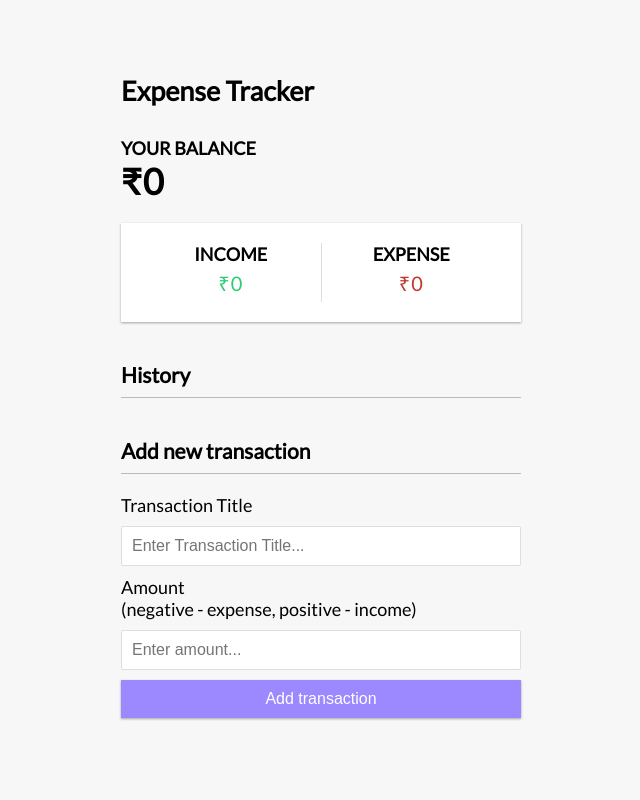
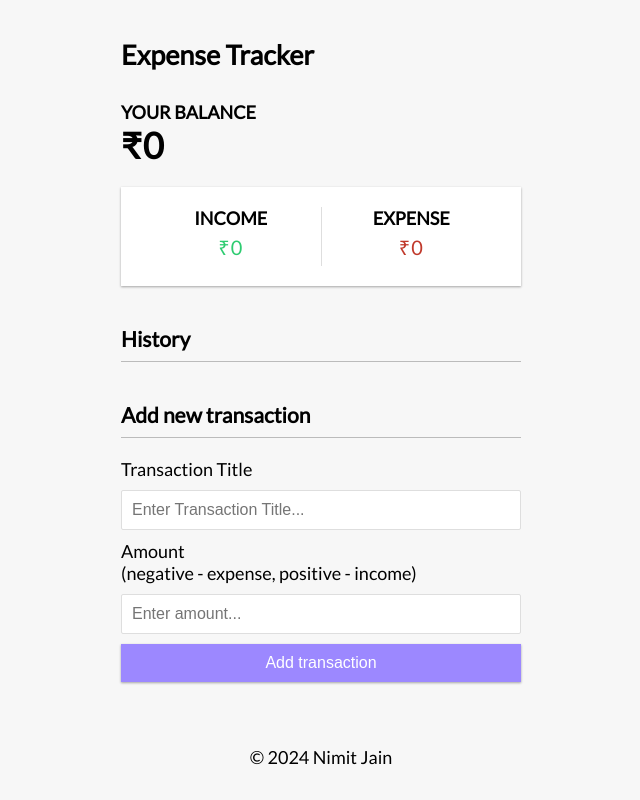
Before and after one commit to nimit007/expenseTracker, a Vue app: page / in a window 1280 px wide. Shown: the whole page, without its empty margins (319-959 px from the left). Built offline with nearby package versions, Linux system fonts and the light colour scheme.

Commit message:
added footer

```diff
--- a/src/App.vue
+++ b/src/App.vue
@@ -8,6 +8,11 @@
         @transactionDeleted="handleTransactionDeleted"
       />
       <AddTransaction @transactionSubmitted="handleTransactionSubmitted" />
+    </div>
+    <div >
+        <h4 class="footer">
+            © 2024 Nimit Jain
+        </h4>
     </div>
   </template>
 
--- a/src/assets/style.css
+++ b/src/assets/style.css
@@ -1,4 +1,4 @@
-@import url('https://fonts.googleapis.com/css?family=Lato&display=swap');
+@import url("https://fonts.googleapis.com/css?family=Lato&display=swap");
 
 :root {
   --box-shadow: 0 1px 3px rgba(0, 0, 0, 0.12), 0 1px 2px rgba(0, 0, 0, 0.24);
@@ -16,7 +16,7 @@ body {
   justify-content: center;
   min-height: 100vh;
   margin: 0;
-  font-family: 'Lato', sans-serif;
+  font-family: "Lato", sans-serif;
   font-size: 18px;
 }
 
@@ -78,8 +78,8 @@ label {
   margin: 10px 0;
 }
 
-input[type='text'],
-input[type='number'] {
+input[type="text"],
+input[type="number"] {
   border: 1px solid #dedede;
   border-radius: 2px;
   display: block;
@@ -152,3 +152,10 @@ input[type='number'] {
 .list li:hover .delete-btn {
   opacity: 1;
 }
+
+.footer {
+  margin: 64px 0 16px 0;
+  text-align: center;
+  text-transform: none;
+  font-weight: 100;
+}
```
